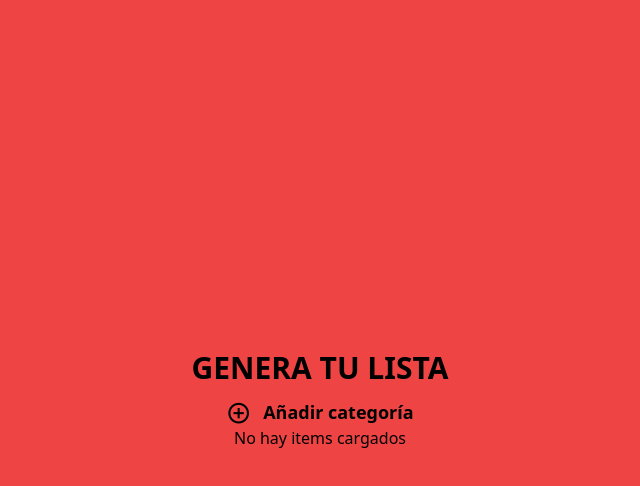
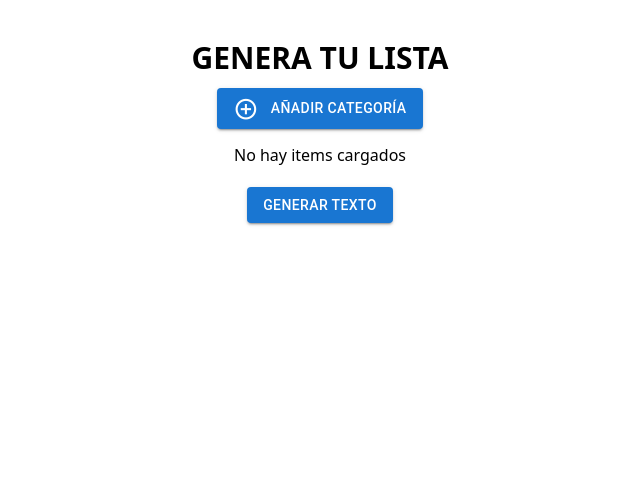
Before and after one commit to SantinoStimoli/tasklist-generator, a React (Vite) app: page / in a window 1280 px wide. Shown: the top 486 px of the page, without its empty margins (320-960 px from the left). Built offline with nearby package versions, Linux system fonts and the light colour scheme.

Commit message:
Categories

```diff
--- a/src/App/App.tsx
+++ b/src/App/App.tsx
@@ -1,34 +1,33 @@
-import { useEffect, useState } from 'react'
+import { useState } from 'react'
 import Form from '../components/Form'
 import { Category } from '../interfaces/interfaces'
+import { Button } from '@mui/material'
 
 const App = () => {
   const [categories, setCategories] = useState<Category[]>([])
 
   const addCategory = () => {
-    const newCategory: Category = {
-      name: '',
-      emoji: '',
-      items: []
-    }
-
-    setCategories([...categories, newCategory])
+    setCategories([
+      ...categories,
+      {
+        name: 'HOLA',
+        emoji: '😊',
+        items: []
+      }
+    ])
   }
 
-  useEffect(() => {
-    console.log(categories)
-  }, [categories])
-
   return (
-    <main className='container mx-auto h-screen flex flex-col justify-center items-center bg-red-500'>
-      <h1 className='text-3xl uppercase font-bold mb-3'>Genera tu lista</h1>
-      <span
-        className='flex items-center gap-3 text-lg font-semibold cursor-pointer'
+    <main className='container mx-auto min-h-screen flex flex-col items-center py-10'>
+      <h1 className='text-3xl uppercase font-bold'>Genera tu lista</h1>
+      <Button
+        className='flex items-center gap-3 text-lg font-semibold cursor-pointer !mt-3 !mb-3.5'
         onClick={addCategory}
+        variant='contained'
       >
         <i className='bx bx-plus-circle bx-sm pt-1'></i>
         <p>Añadir categoría</p>
-      </span>
+      </Button>
       <Form categories={categories} />
     </main>
   )
--- /dev/null
+++ b/src/components/CategoryItem.tsx
@@ -0,0 +1,15 @@
+import { TextField } from '@mui/material'
+import { Item } from '../interfaces/interfaces'
+
+const CategoryItem = ({ item }: { item: Item }) => {
+  console.log(item)
+
+  return (
+    <div className='grid grid-cols-5'>
+      <TextField className='col-span-1' placeholder='😁' />
+      <TextField className='col-span-4' placeholder='Título' />
+    </div>
+  )
+}
+
+export default CategoryItem
--- a/src/components/Form.tsx
+++ b/src/components/Form.tsx
@@ -1,16 +1,23 @@
+import { Button } from '@mui/material'
 import { Category } from '../interfaces/interfaces'
 import FormCategory from './FormCategory'
 
 const Form = ({ categories }: { categories: Category[] }) => {
   return (
-    <form>
+    <form className='w-full max-w-[400px] text-center'>
+      <div className='flex flex-col gap-3'>
         {categories.length === 0 ? (
           <p>No hay items cargados</p>
         ) : (
           categories.map((category, i) => {
-          return <FormCategory key={i} category={category} />
+            return <FormCategory key={i} element={category} />
           })
         )}
+      </div>
+
+      <Button className='!mt-5' type='submit' variant='contained'>
+        Generar texto
+      </Button>
     </form>
   )
 }
--- a/src/components/FormCategory.tsx
+++ b/src/components/FormCategory.tsx
@@ -1,9 +1,39 @@
+import { TextField } from '@mui/material'
 import { Category } from '../interfaces/interfaces'
+import { useState } from 'react'
 
-const FormCategory = ({ category }: { category: Category }) => {
+const FormCategory = ({ element }: { element: Category }) => {
+  const [emoji, setEmoji] = useState('')
+  const [name, setName] = useState('')
+
+  const handleChange = (event: React.ChangeEvent<HTMLInputElement>) => {
+    const newValue = event.target.value
+    if (event.target.name === 'emoji') setEmoji(newValue)
+    if (event.target.name === 'name') setName(newValue)
+  }
+
+  console.log(element)
+
   return (
     <div>
-      <p>{category.name}</p>
+      <div className='grid grid-cols-5 gap-1.5'>
+        <TextField
+          name='emoji'
+          value={emoji}
+          onChange={handleChange}
+          className='col-span-1'
+          placeholder='😊'
+          inputProps={{ maxLength: 2 }}
+        />
+        <TextField
+          name='name'
+          value={name}
+          onChange={handleChange}
+          className='col-span-3'
+          placeholder='Categoría'
+        />
+        <i className='bx bx-plus bx-md col-span-1 border border-black/20 hover:border-black rounded flex justify-center items-center cursor-pointer'></i>
+      </div>
     </div>
   )
 }
--- a/src/interfaces/interfaces.ts
+++ b/src/interfaces/interfaces.ts
@@ -1,8 +1,8 @@
-interface CategoryItem {
+export interface Item {
   name: string
   emoji: string
 }
 
-export interface Category extends CategoryItem {
-  items: CategoryItem[]
+export interface Category extends Item {
+  items: Item[]
 }
```
Lines whose indentation alone changed are shown as unchanged.
